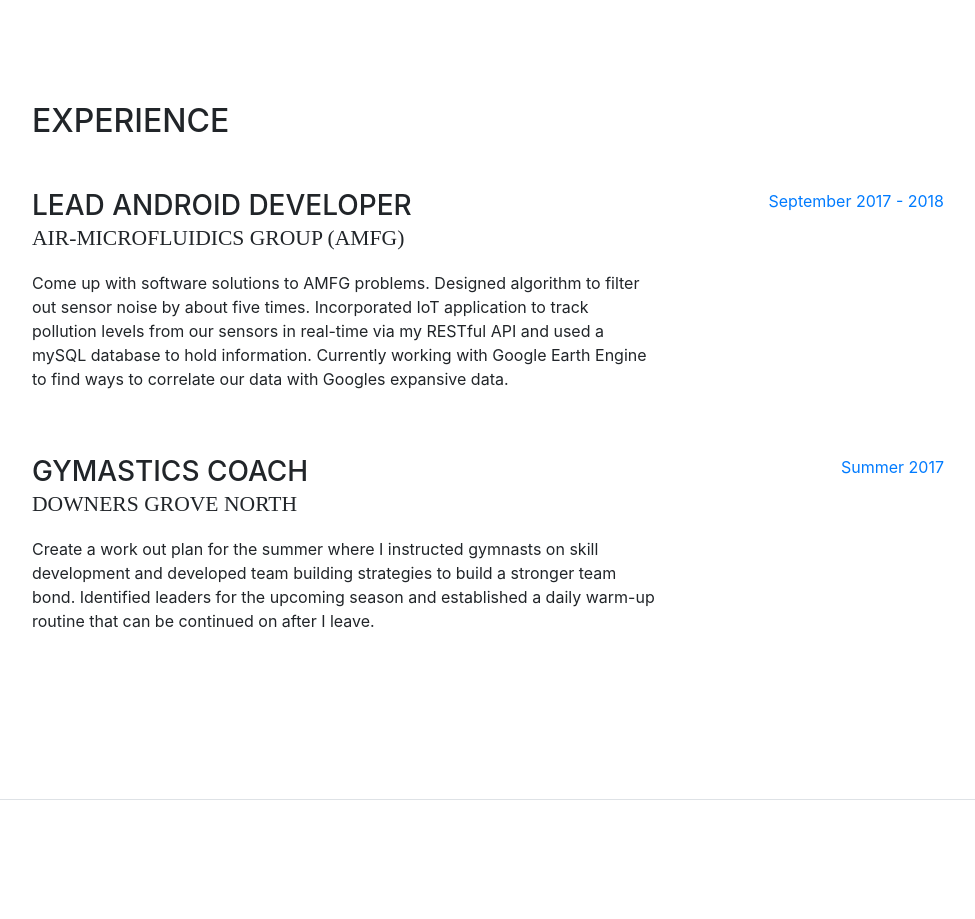
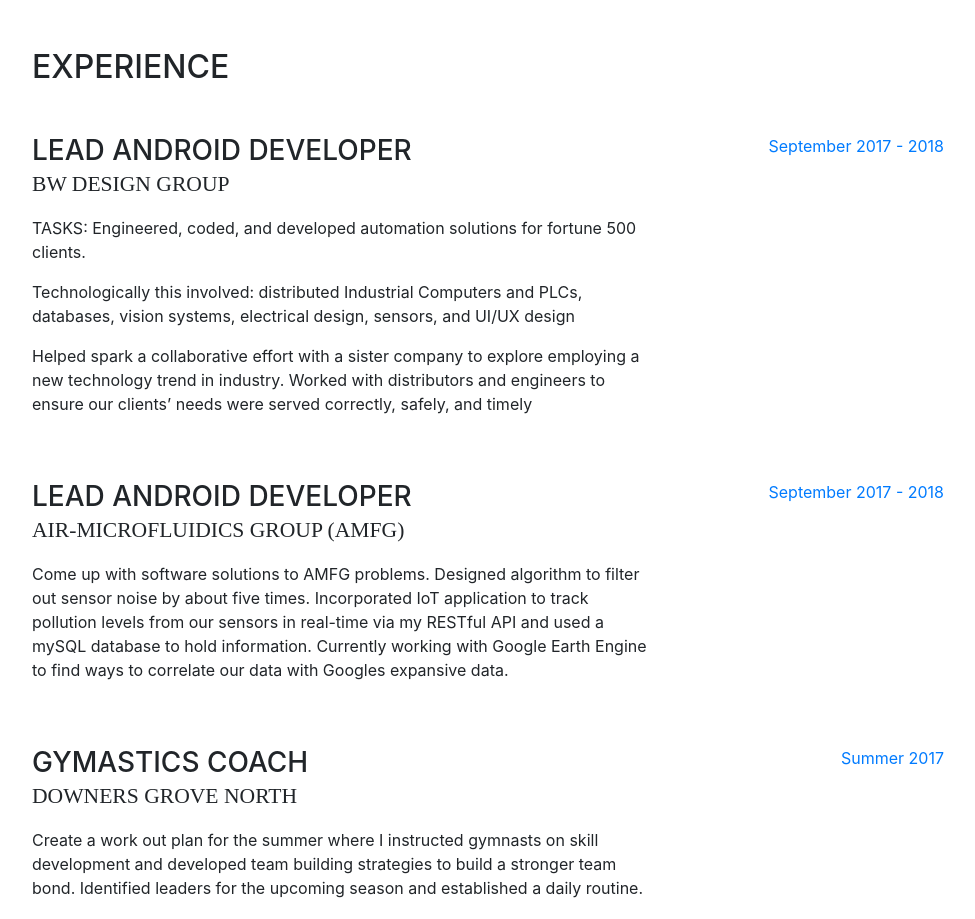
Before and after one commit to Straw-Sopcic/Straw-Sopcic.github.io, a website with bundled scripts: page index.html in a window 1280 px wide. Shown: the part 800-1719 px from the top of the page, without its empty margins (288-1263 px from the left). Built offline with nearby package versions, Linux system fonts and the light colour scheme; a web font is replaced by a local one.

Commit message:
added BW DG as work, GPA, dates

```diff
--- a/index.html
+++ b/index.html
@@ -20,6 +20,9 @@
     <meta name="author" content="Strahinja Sopcic">
 
     <title>Strahinja Sopcic</title>
+    <!--TODO add title icon-->
+    <!--TODO add description for website-->
+    <!--TODO consider ratings for fun...-->
 
     <!-- Bootstrap core CSS -->
     <link href="vendor/bootstrap/css/bootstrap.min.css" rel="stylesheet">
@@ -114,6 +117,21 @@
         <div class="my-auto">
           <h2 class="mb-5">Experience</h2>
 
+
+					<div class="resume-item d-flex flex-column flex-md-row mb-5">
+            <div class="resume-content mr-auto">
+              <h3 class="mb-0">Lead Android Developer</h3>
+              <div class="subheading mb-3">BW Design Group</div>
+              <p>TASKS: Engineered, coded, and developed automation solutions for fortune 500 clients.</p>
+			  			<p>Technologically this involved: distributed Industrial Computers and PLCs, databases, vision systems, electrical design, sensors, and UI/UX design</p>
+				  		<p>Helped spark a collaborative effort with a sister company to explore employing a new technology trend in industry.
+									Worked with distributors and engineers to ensure our clients’ needs were served correctly, safely, and timely</p>
+            </div>
+            <div class="resume-date text-md-right">
+              <span class="text-primary">September 2017 - 2018</span>
+            </div>
+          </div>
+
           <div class="resume-item d-flex flex-column flex-md-row mb-5">
             <div class="resume-content mr-auto">
               <h3 class="mb-0">Lead Android Developer</h3>
@@ -129,7 +147,7 @@
             <div class="resume-content mr-auto">
               <h3 class="mb-0">Gymastics Coach</h3>
               <div class="subheading mb-3">Downers Grove North</div>
-              <p>Create a work out plan for the summer where I instructed gymnasts on skill development and developed team building strategies to build a stronger team bond. Identified leaders for the upcoming season and established a daily warm-up routine that can be continued on after I leave.</p>
+              <p>Create a work out plan for the summer where I instructed gymnasts on skill development and developed team building strategies to build a stronger team bond. Identified leaders for the upcoming season and established a daily routine.</p>
             </div>
             <div class="resume-date text-md-right">
               <span class="text-primary">Summer 2017</span>
@@ -149,7 +167,7 @@
               <h3 class="mb-0">University of Illinois at Chicago</h3>
               <div class="subheading mb-3">Bachelor of Science</div>
               <div>ECE - Computer Engineering</div>
-              <p>GPA: 3.68</p>
+              <p>GPA: 3.71</p>
             </div>
             <div class="resume-date text-md-right">
               <span class="text-primary">September 2017 - Present</span>
```
